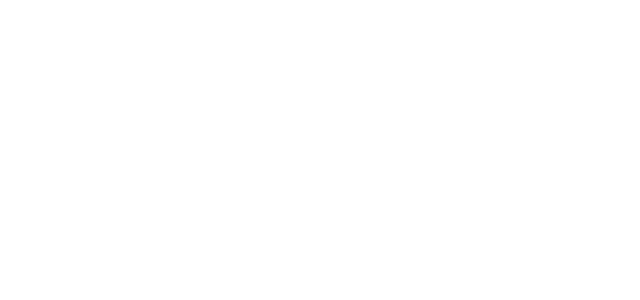
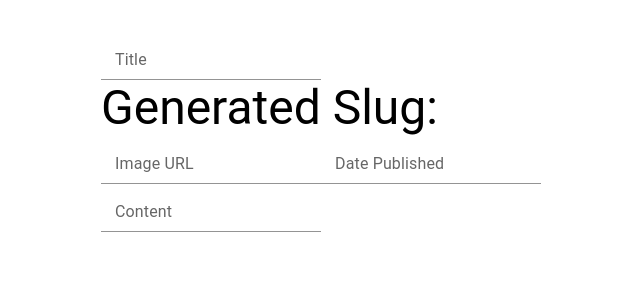
Before and after one commit to sam-hilliard/sheets-blog-ui, a React (Create React App) app in the folder client/: page /edit-post/1 in a window 1280 px wide. Before the commit this address had no page. Shown: the top 300 px of the page, without its empty margins (263-903 px from the left). Built offline with nearby package versions, Linux system fonts and the light colour scheme.

Commit message:
added page for editing posts

```diff
--- a/client/public/index.html
+++ b/client/public/index.html
@@ -9,12 +9,12 @@
       name="description"
       content="Web site created using create-react-app"
     />
-    <link rel="apple-touch-icon" href="%PUBLIC_URL%/logo192.png" />
     <!--
       manifest.json provides metadata used when your web app is installed on a
       user's mobile device or desktop. See https://developers.google.com/web/fundamentals/web-app-manifest/
     -->
     <link rel="manifest" href="%PUBLIC_URL%/manifest.json" />
+
     <!--
       Notice the use of %PUBLIC_URL% in the tags above.
       It will be replaced with the URL of the `public` folder during the build.
@@ -24,7 +24,7 @@
       work correctly both with client-side routing and a non-root public URL.
       Learn how to configure a non-root public URL by running `npm run build`.
     -->
-    <title>React App</title>
+    <title>Blog API</title>
   </head>
   <body>
     <noscript>You need to enable JavaScript to run this app.</noscript>
--- a/client/src/App.js
+++ b/client/src/App.js
@@ -2,7 +2,8 @@
 import { Container } from '@mui/material';
 import { BrowserRouter, Routes, Route } from 'react-router-dom'
 
-import PostListPage from './components/Pages/PostListPage';
+import PostListPage from './components/Pages/PostListPage'
+import EditPost from './components/Pages/EditPost'
 
 import './App.css';
 
@@ -13,7 +14,7 @@
         <BrowserRouter>
           <Routes>
             <Route exact path="/" element={<PostListPage />} />
-            <Route path="blog/:id" element={<PostListPage />} />
+            <Route path="edit-post/:id" element={<EditPost />} />
           </Routes>
         </BrowserRouter>
       </Container>
--- a/client/src/components/BlogPost.js
+++ b/client/src/components/BlogPost.js
@@ -5,6 +5,7 @@
 import EditIcon from '@mui/icons-material/Edit'
 
 export default function BlogPost(props) {
+
   return (
     <Paper className="blogpost">
         <div className="details-container">
@@ -14,7 +15,9 @@
 
         <div className="btn-container">
             <IconButton aria-label="edit">
-                <EditIcon />
+                <Link to={`/edit-post/${props.slug}`}>
+                    <EditIcon />
+                </Link>
             </IconButton>
             <Button aria-label="delete" variant="contained" color="error">
                 <DeleteIcon />
--- /dev/null
+++ b/client/src/components/Pages/EditPost.js
@@ -0,0 +1,36 @@
+import React from 'react'
+import { useState } from 'react'
+import { useParams } from 'react-router-dom'
+
+import { FormControl, InputLabel, Input, Typography } from '@mui/material'
+
+export default function EditPost() {
+
+    const { id } = useParams()
+
+    return (
+        <div className="editpostpage">
+            <FormControl>
+                <InputLabel htmlFor="title">Title</InputLabel>
+                <Input id="title" />
+            </FormControl>
+
+            <Typography variant="h3" component="h2">Generated Slug: {} </Typography>
+
+            <FormControl>
+                <InputLabel htmlFor="img">Image URL</InputLabel>
+                <Input id="img" />
+            </FormControl>
+
+            <FormControl>
+                <InputLabel htmlFor="date">Date Published</InputLabel>
+                <Input id="date" />
+            </FormControl>
+
+            <FormControl>
+                <InputLabel htmlFor="content">Content</InputLabel>
+                <Input id="content" />
+            </FormControl>
+        </div>
+    )
+}
```
